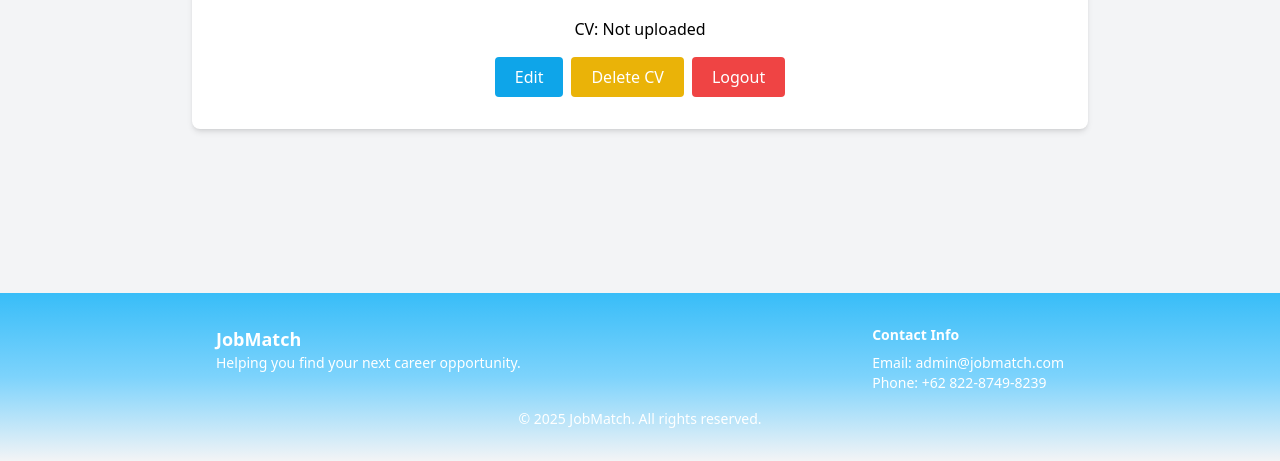
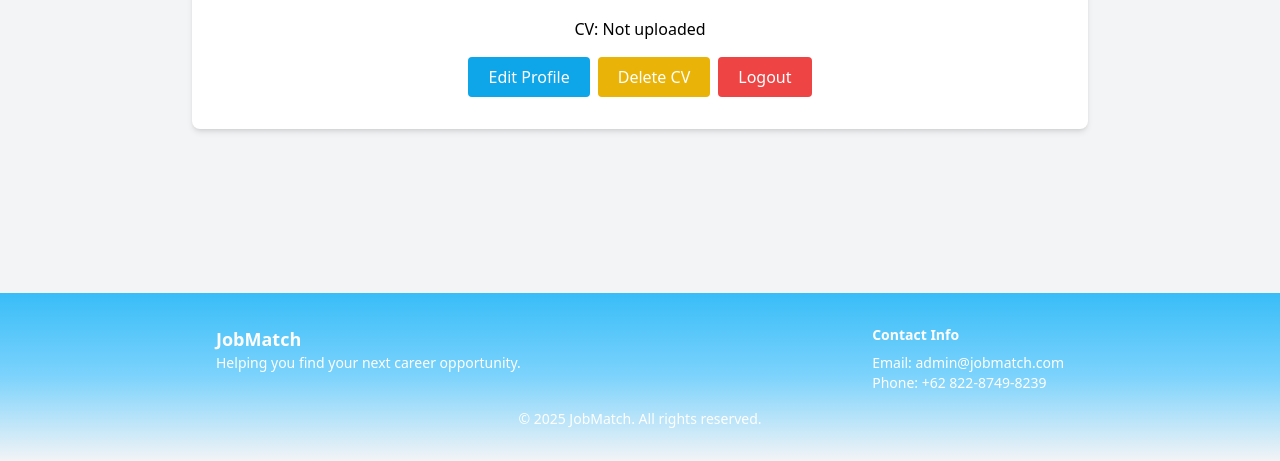
Before and after one commit to RonaldoWidiantoSiswoyo/jobmatch, a website: page public/account.html in a window 1280 px wide. Shown: the part 339-800 px from the top of the page. Drawn offline with nearby package versions, Linux system fonts and the light colour scheme; sample sign-in values are in the browser's storage.

Commit message:
final beneran

```diff
--- a/public/account.html
+++ b/public/account.html
@@ -59,7 +59,7 @@
         <span class="font-medium">CV:</span> <span id="cvFileName">Not uploaded</span>
       </div>
       <div class="flex flex-col sm:flex-row gap-2 mt-4">
-        <button onclick="enableEdit()" class="bg-sky-500 text-white px-5 py-2 rounded hover:bg-sky-600">Edit</button>
+        <button onclick="enableEdit()" class="bg-sky-500 text-white px-5 py-2 rounded hover:bg-sky-600">Edit Profile</button>
         <button onclick="deleteCV()" class="bg-yellow-500 text-white px-5 py-2 rounded hover:bg-yellow-600">Delete CV</button>
         <button onclick="logout()" class="bg-red-500 text-white px-5 py-2 rounded hover:bg-red-600">Logout</button>
       </div>
```
